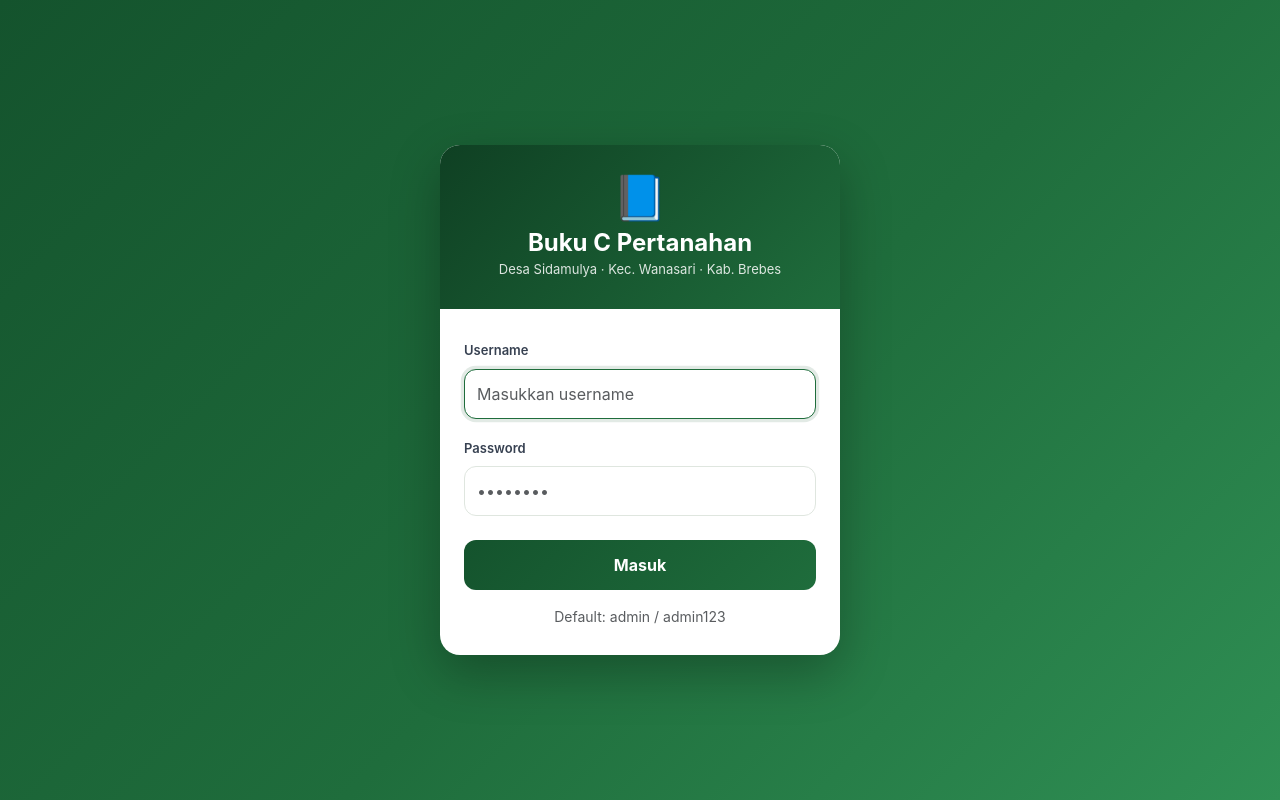
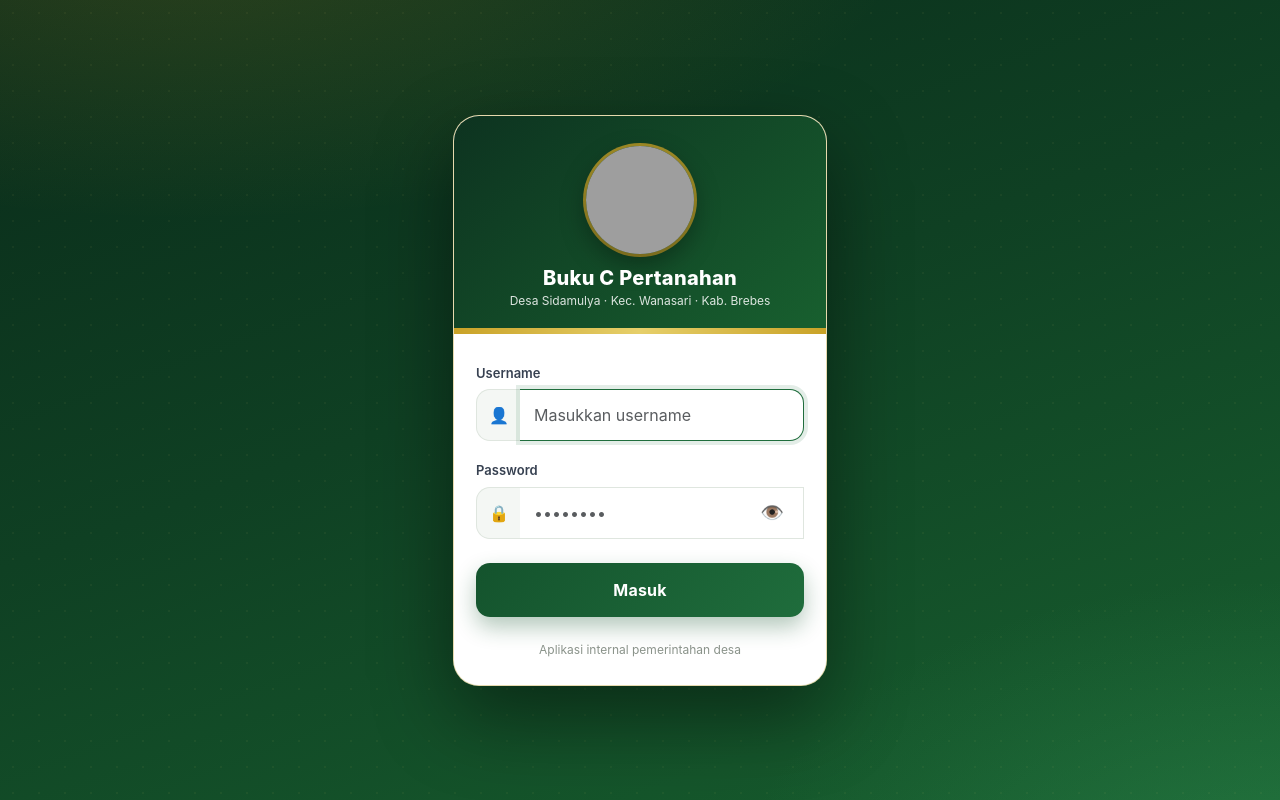
Before and after one commit to genggong/edisuntoro, a PHP site: page /login in a window 1280 px wide. Run offline with PHP 8.4, Linux system fonts and the light colour scheme; some libraries are stand-ins or nearby versions; grey boxes are pictures that could not be loaded.

Commit message:
Theme login mewah: logo desa Sidamulya, background premium, glassmorphism, ikon + toggle password

```diff
--- a/app/views/auth/login.php
+++ b/app/views/auth/login.php
@@ -2,62 +2,89 @@
 <html lang="id">
 <head>
 <meta charset="UTF-8">
-<meta name="viewport" content="width=device-width, initial-scale=1, viewport-fit=cover">
-<meta name="theme-color" content="#14532d">
-<title>Masuk · Buku C Pertanahan</title>
+<meta name="viewport" content="width=device-width, initial-scale=1, maximum-scale=1, user-scalable=no, viewport-fit=cover">
+<meta name="theme-color" content="#0f4023">
+<title>Masuk · Buku C Pertanahan · Desa Sidamulya</title>
 <link href="https://cdn.jsdelivr.net/npm/bootstrap@5.3.3/dist/css/bootstrap.min.css" rel="stylesheet">
 <style>
+  *{-webkit-tap-highlight-color:transparent}
+  html,body{height:100%}
   body{
-    min-height:100vh;
-    background:linear-gradient(135deg,#14532d 0%,#1f6d3c 55%,#2f8f54 100%);
-    display:flex;align-items:center;justify-content:center;padding:20px;
-    padding-bottom:calc(20px + env(safe-area-inset-bottom));
-    font-family:-apple-system,Segoe UI,Roboto,sans-serif;
+    margin:0;min-height:100vh;
+    padding:env(safe-area-inset-top) env(safe-area-inset-right) env(safe-area-inset-bottom) env(safe-area-inset-left);
+    font-family:-apple-system,Segoe UI,Roboto,sans-serif;-webkit-font-smoothing:antialiased;
+    overscroll-behavior-y:contain;
+    background:
+      radial-gradient(1200px 500px at 15% -10%, rgba(201,162,39,.18), transparent 60%),
+      radial-gradient(900px 500px at 100% 110%, rgba(55,151,92,.35), transparent 60%),
+      linear-gradient(160deg,#0a2b1a 0%,#0f4023 45%,#18602f 100%);
+    display:flex;align-items:center;justify-content:center;
   }
-  .card-login{max-width:400px;width:100%;border:0;border-radius:20px;overflow:hidden;
-    box-shadow:0 18px 50px rgba(0,0,0,.28)}
-  .card-head{background:linear-gradient(135deg,#0f4023,#1f6d3c);color:#fff;padding:30px 24px;text-align:center}
-  .card-head .icon{font-size:44px;line-height:1}
-  .card-head h4{margin:10px 0 2px;font-weight:700}
-  .card-head p{margin:0;font-size:13px;opacity:.85}
-  .card-body{padding:28px 24px}
-  .form-label{font-weight:600;font-size:13px;color:#374151}
-  .form-control{min-height:50px;font-size:16px;border-radius:12px;border-color:#dfe6df}
-  .form-control:focus{box-shadow:0 0 0 .2rem rgba(20,83,45,.12);border-color:#1f6d3c}
-  .btn-login{min-height:50px;font-size:16px;font-weight:700;border-radius:12px;
-    background:linear-gradient(135deg,#14532d,#1f6d3c);border:0}
+  body::before{content:"";position:fixed;inset:0;pointer-events:none;opacity:.05;
+    background-image:radial-gradient(#e9d27a 1px, transparent 1px);background-size:26px 26px}
+  .wrap{width:100%;max-width:410px;padding:18px;animation:up .5s cubic-bezier(.22,1,.36,1)}
+  @keyframes up{from{opacity:0;transform:translateY(18px) scale(.98)}to{opacity:1;transform:none}}
+  .card-login{position:relative;border:1px solid rgba(201,162,39,.35);border-radius:26px;overflow:hidden;
+    background:rgba(255,255,255,.96);box-shadow:0 30px 80px rgba(0,0,0,.45)}
+  .card-head{background:linear-gradient(140deg,#0d3320,#18602f);color:#fff;text-align:center;padding:30px 20px 24px;position:relative;overflow:hidden}
+  .card-head::after{content:"";position:absolute;left:0;right:0;bottom:0;height:6px;
+    background:linear-gradient(90deg,#c9a227,#e6cf6a,#c9a227)}
+  .logo{width:108px;height:108px;border-radius:50%;object-fit:cover;margin:0 auto 12px;display:block;
+    box-shadow:0 10px 26px rgba(0,0,0,.35),0 0 0 3px rgba(201,162,39,.8)}
+  .card-head h1{font-size:20px;font-weight:800;margin:0 0 2px;letter-spacing:.3px}
+  .card-head p{margin:0;font-size:12px;opacity:.85}
+  .card-body{padding:26px 22px;background:#fff}
+  .form-label{font-weight:600;font-size:13px;color:#374151;margin-bottom:6px}
+  .form-control{font-size:16px;min-height:52px;border:1.5px solid #dfe6df;border-left:0;border-radius:0 14px 14px 0;padding:12px 14px}
+  .input-group-text{background:#f4f7f4;border:1.5px solid #dfe6df;border-right:0;border-radius:14px 0 0 14px;color:#6b7280}
+  .form-control:focus{box-shadow:0 0 0 4px rgba(31,109,60,.12);border-color:#1f6d3c}
+  .password-wrap{position:relative}
+  .toggle{position:absolute;right:14px;top:50%;transform:translateY(-50%);border:0;background:none;font-size:19px;color:#6b7280;z-index:5}
+  .btn-login{width:100%;min-height:54px;border-radius:14px;font-size:16px;font-weight:700;border:0;
+    background:linear-gradient(135deg,#14532d,#1f6d3c);box-shadow:0 10px 22px rgba(20,83,45,.32);letter-spacing:.2px}
   .btn-login:active{transform:scale(.98)}
+  .foot{color:#8a938a;font-size:12px}
 </style>
 </head>
 <body>
+  <div class="wrap">
     <div class="card card-login">
       <div class="card-head">
-      <div class="icon">📘</div>
-      <h4>Buku C Pertanahan</h4>
+        <img class="logo" src="<?= BASE_URL ?>/assets/logo-desa-sidamulya.png" alt="Logo Desa Sidamulya" onerror="this.style.display='none'">
+        <h1>Buku C Pertanahan</h1>
         <p>Desa Sidamulya · Kec. Wanasari · Kab. Brebes</p>
       </div>
       <div class="card-body">
         <?php if ($err = flash_get('error')): ?>
-        <div class="alert alert-danger py-2 small"><?= e($err) ?></div>
+          <div class="alert alert-danger py-2 small mb-3"><?= e($err) ?></div>
         <?php endif; ?>
         <form method="post" action="<?= BASE_URL ?>/login" autocomplete="on">
           <?= csrf_field() ?>
           <div class="mb-3">
             <label class="form-label" for="u">Username</label>
+            <div class="input-group">
+              <span class="input-group-text">👤</span>
               <input id="u" name="username" class="form-control" required autocomplete="username" placeholder="Masukkan username">
+            </div>
           </div>
           <div class="mb-4">
             <label class="form-label" for="p">Password</label>
+            <div class="password-wrap input-group">
+              <span class="input-group-text">🔒</span>
               <input id="p" name="password" type="password" class="form-control" required autocomplete="current-password" placeholder="••••••••">
+              <button type="button" class="toggle" id="togglePass" aria-label="Lihat password">👁️</button>
             </div>
-        <button type="submit" class="btn btn-success btn-login w-100">Masuk</button>
+          </div>
+          <button type="submit" class="btn btn-success btn-login">Masuk</button>
         </form>
-      <p class="text-center text-muted small mt-3 mb-0">Default: admin / admin123</p>
+        <p class="foot text-center mt-4 mb-0">Aplikasi internal pemerintahan desa</p>
+      </div>
     </div>
   </div>
   <script>
     (function(){
-      // fokus otomatis pada kolom kosong pertama + hindari zoom berlebih di HP
+      var b=document.getElementById('togglePass');
+      if(b){b.addEventListener('click',function(){var i=document.getElementById('p'),s=i.type==='password';i.type=s?'text':'password';b.textContent=s?'🙈':'👁️';});}
       var u=document.getElementById('u'); if(u) u.focus();
     })();
   </script>
```
Also changed, not shown: app/assets/logo-desa-sidamulya.png (added), 1 other file. Lines whose indentation alone changed are shown as unchanged.
